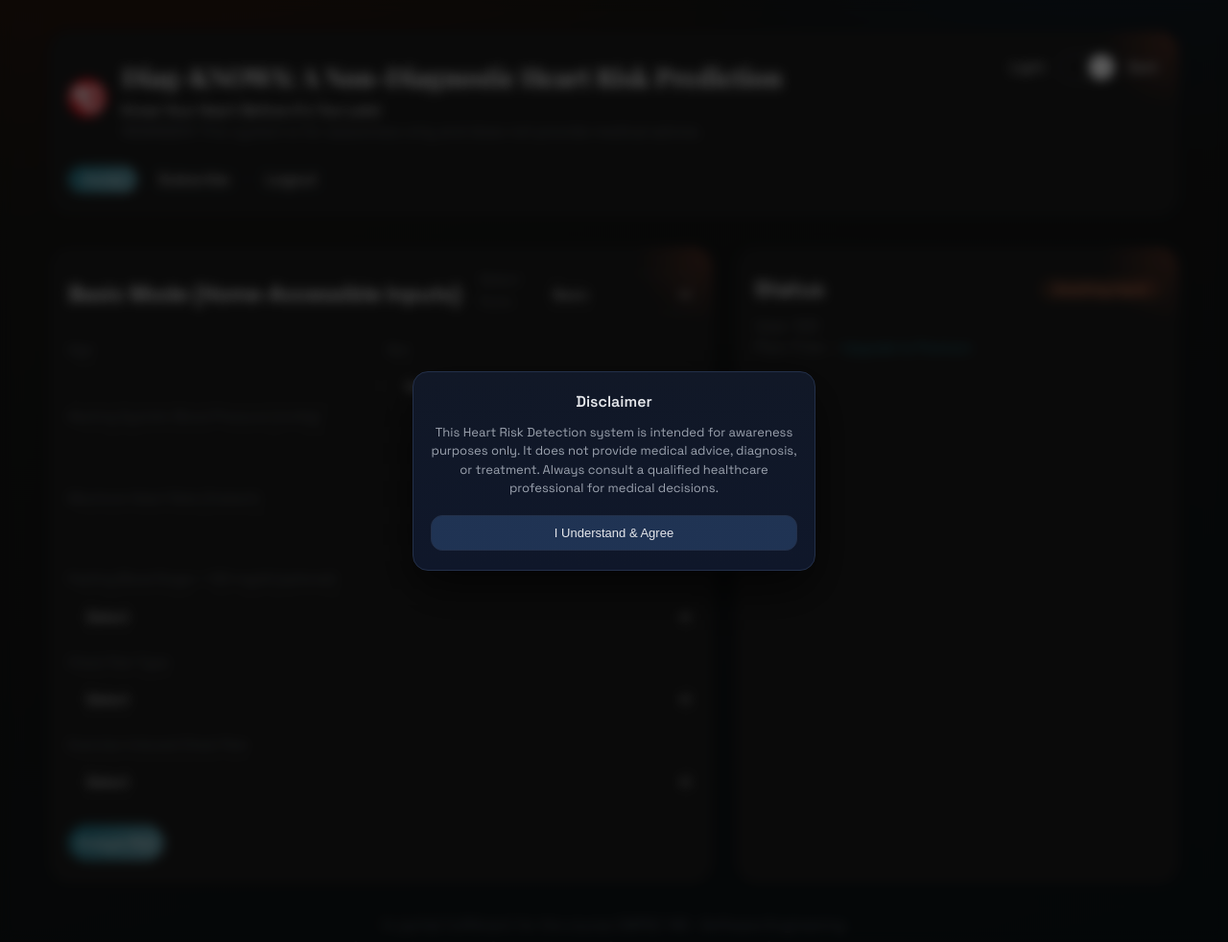
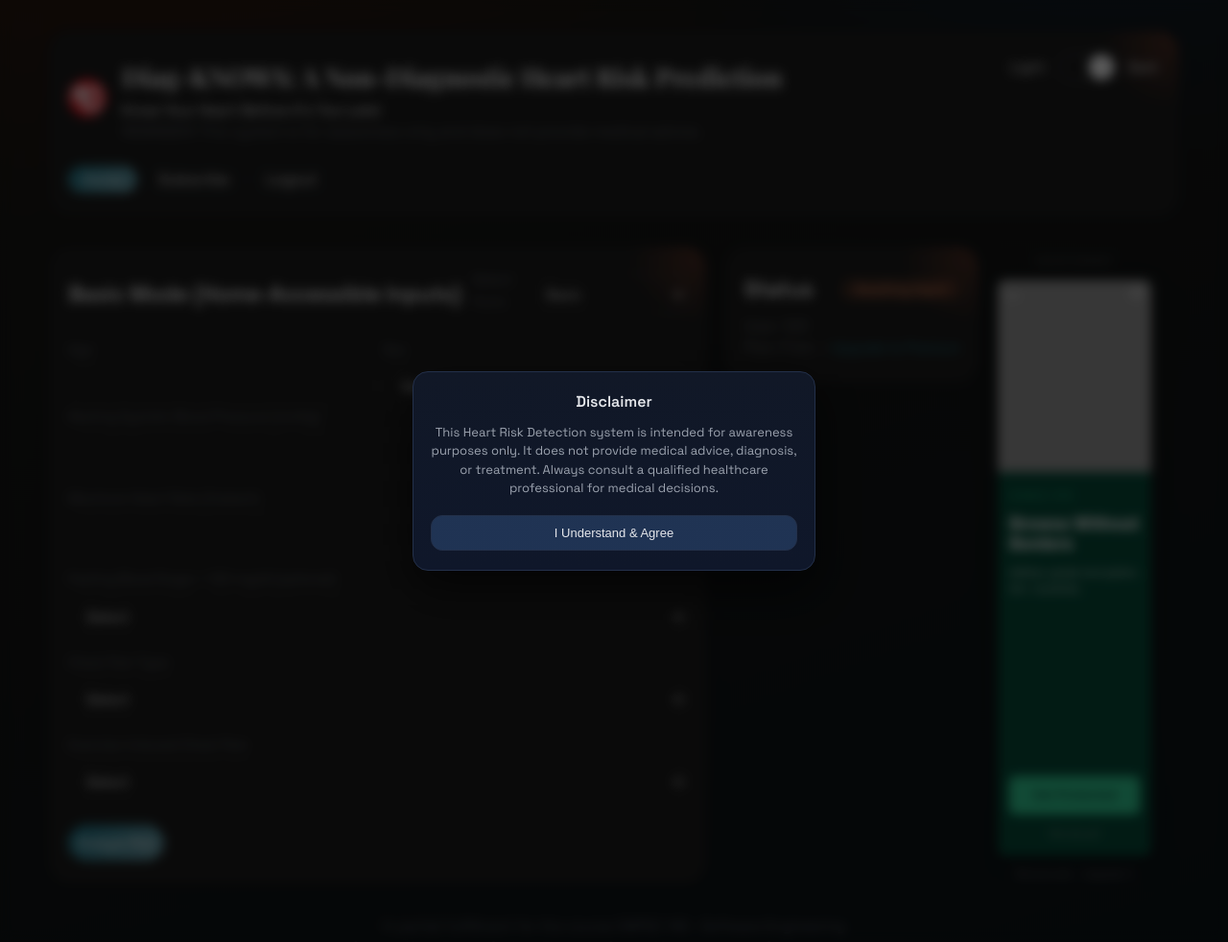
Before and after one commit to Kozaki09/softeng-lobcorp, a Flask app: page / in a window 1280 px wide. Shown: the whole page at 96% size. Run offline with Flask 3, Linux system fonts and the light colour scheme; a user stored in the database is signed in; data comes from the database, SQL or seed files in the repository; grey boxes are pictures that could not be loaded.

Commit message:
feat(api, main.py, static/css/ad.css, static/scripts/mock_ad.js, templates/index.html): add ad system with endpoints, register new blueprint, and conditionally include assets based on user plan.

```diff
--- /dev/null
+++ b/api/ads.py
@@ -0,0 +1,89 @@
+import random
+from flask import Blueprint, jsonify
+
+ads_bp = Blueprint("ads", __name__)
+
+# Mock ad pool — skyscraper format (160x600)
+AD_POOL = [
+    {
+        "id": "ad_001",
+        "advertiser": "CloudVault Pro",
+        "headline": "Store Everything. Pay Nothing.",
+        "body": "10GB free cloud storage. No credit card required.",
+        "cta": "Start Free",
+        "bg_color": "#0f172a",
+        "accent_color": "#38bdf8",
+        "image_url": "https://picsum.photos/seed/cloudvault/160/200",
+        "click_url": "#",
+    },
+    {
+        "id": "ad_002",
+        "advertiser": "SkillForge",
+        "headline": "Learn to Code in 30 Days",
+        "body": "Bite-sized lessons trusted by 2M+ developers.",
+        "cta": "Try for Free",
+        "bg_color": "#1a1a2e",
+        "accent_color": "#e94560",
+        "image_url": "https://picsum.photos/seed/skillforge/160/200",
+        "click_url": "#",
+    },
+    {
+        "id": "ad_003",
+        "advertiser": "Nomad VPN",
+        "headline": "Browse Without Borders",
+        "body": "Military-grade encryption. 90+ countries.",
+        "cta": "Get Protected",
+        "bg_color": "#064e3b",
+        "accent_color": "#34d399",
+        "image_url": "https://picsum.photos/seed/nomadvpn/160/200",
+        "click_url": "#",
+    },
+    {
+        "id": "ad_004",
+        "advertiser": "Taskly",
+        "headline": "Your Team. In Sync.",
+        "body": "Project management that actually makes sense.",
+        "cta": "See How",
+        "bg_color": "#1e1b4b",
+        "accent_color": "#a78bfa",
+        "image_url": "https://picsum.photos/seed/taskly/160/200",
+        "click_url": "#",
+    },
+    {
+        "id": "ad_005",
+        "advertiser": "PulseAnalytics",
+        "headline": "Know Your Users",
+        "body": "Real-time dashboards. Zero config. Cancel anytime.",
+        "cta": "View Demo",
+        "bg_color": "#431407",
+        "accent_color": "#fb923c",
+        "image_url": "https://picsum.photos/seed/pulseanalytics/160/200",
+        "click_url": "#",
+    },
+]
+
+
+@ads_bp.route("/api/ads/skyscraper", methods=["GET"])
+def get_skyscraper_ad():
+    """Returns a random skyscraper ad (160x600)."""
+    ad = random.choice(AD_POOL)
+    return jsonify({
+        "format": "skyscraper",
+        "width": 160,
+        "height": 600,
+        "ad": ad,
+    })
+
+
+@ads_bp.route("/api/ads/skyscraper/<ad_id>", methods=["GET"])
+def get_specific_ad(ad_id):
+    """Returns a specific ad by ID (useful for testing)."""
+    ad = next((a for a in AD_POOL if a["id"] == ad_id), None)
+    if not ad:
+        return jsonify({"error": "Ad not found"}), 404
+    return jsonify({
+        "format": "skyscraper",
+        "width": 160,
+        "height": 600,
+        "ad": ad,
+    })
--- a/main.py
+++ b/main.py
@@ -4,6 +4,7 @@ from db import init_db, get_active_subscription, activate_subscription
 from auth import login_required, register_auth_routes
 from models.predict import predict_risk
 from api.payment import register_payment_routes, get_price
+from api.ads import ads_bp
 from app_config import SECRET_KEY, DEBUG, JSON_SORT_KEYS
 
 # Initialize Flask app
@@ -20,6 +21,7 @@ init_db()
 # Register routes
 register_auth_routes(app)
 register_payment_routes(app)
+app.register_blueprint(ads_bp)
 
 # Routes
 @app.route("/")
--- /dev/null
+++ b/static/css/ad.css
@@ -0,0 +1,41 @@
+.home-content {
+  display: flex;
+  align-items: flex-start;
+  gap: 20px;
+}
+
+.ad-column {
+  flex-shrink: 0;
+  display: flex;
+  flex-direction: column;
+  align-items: center;
+  gap: 8px;
+  padding-top: 4px;
+}
+
+.ad-column-label {
+  font-size: 9px;
+  letter-spacing: 0.1em;
+  text-transform: uppercase;
+  opacity: 0.35;
+}
+
+.ad-upgrade-hint {
+  font-size: 10px;
+  opacity: 0.4;
+  text-decoration: none;
+  color: inherit;
+  text-align: center;
+  transition: opacity 0.2s;
+}
+
+.ad-upgrade-hint:hover {
+  opacity: 0.75;
+}
+
+/* Hide ad column on narrow screens */
+@media (max-width: 900px) {
+  .ad-column {
+    display: none;
+  }
+}
--- /dev/null
+++ b/static/scripts/mock_ad.js
@@ -0,0 +1,212 @@
+/**
+ * MockAd — Skyscraper (160×600)
+ * Drop a <div class="mock-ad-skyscraper"></div> anywhere on the page,
+ * then call MockAd.init(). The component fetches from your Flask endpoint
+ * and renders a styled ad with a dismiss + "Why this ad?" label.
+ *
+ * Usage:
+ *   <div class="mock-ad-skyscraper"></div>
+ *   <script src="mock_ad.js"></script>
+ *   <script>MockAd.init();</script>
+ *
+ * Config (optional, pass to MockAd.init):
+ *   MockAd.init({ endpoint: "/api/ads/skyscraper", refreshMs: 0 });
+ *   refreshMs: auto-refresh interval in ms (0 = no refresh)
+ */
+
+const MockAd = (() => {
+  const DEFAULTS = {
+    endpoint: "/api/ads/skyscraper",
+    refreshMs: 0,
+  };
+
+  const CSS = `
+    .mock-ad-skyscraper {
+      width: 160px;
+      height: 600px;
+      position: relative;
+      font-family: -apple-system, BlinkMacSystemFont, 'Segoe UI', sans-serif;
+      flex-shrink: 0;
+    }
+    .mad-shell {
+      width: 160px;
+      height: 600px;
+      border-radius: 8px;
+      overflow: hidden;
+      display: flex;
+      flex-direction: column;
+      position: relative;
+      box-shadow: 0 4px 24px rgba(0,0,0,0.18);
+    }
+    .mad-label {
+      position: absolute;
+      top: 6px;
+      left: 8px;
+      font-size: 9px;
+      font-weight: 700;
+      letter-spacing: 0.08em;
+      text-transform: uppercase;
+      opacity: 0.5;
+      color: #fff;
+      z-index: 2;
+    }
+    .mad-dismiss {
+      position: absolute;
+      top: 4px;
+      right: 6px;
+      background: rgba(255,255,255,0.15);
+      border: none;
+      color: #fff;
+      font-size: 11px;
+      line-height: 1;
+      width: 18px;
+      height: 18px;
+      border-radius: 50%;
+      cursor: pointer;
+      display: flex;
+      align-items: center;
+      justify-content: center;
+      z-index: 3;
+      transition: background 0.2s;
+    }
+    .mad-dismiss:hover { background: rgba(255,255,255,0.3); }
+    .mad-image {
+      width: 160px;
+      height: 200px;
+      object-fit: cover;
+      display: block;
+      flex-shrink: 0;
+    }
+    .mad-body {
+      flex: 1;
+      padding: 14px 12px 12px;
+      display: flex;
+      flex-direction: column;
+      justify-content: space-between;
+    }
+    .mad-advertiser {
+      font-size: 9px;
+      font-weight: 700;
+      letter-spacing: 0.12em;
+      text-transform: uppercase;
+      opacity: 0.6;
+      margin-bottom: 8px;
+    }
+    .mad-headline {
+      font-size: 17px;
+      font-weight: 800;
+      line-height: 1.25;
+      margin-bottom: 10px;
+    }
+    .mad-copy {
+      font-size: 11px;
+      line-height: 1.55;
+      opacity: 0.75;
+      flex: 1;
+    }
+    .mad-cta {
+      display: block;
+      margin-top: 16px;
+      padding: 9px 0;
+      border-radius: 6px;
+      font-size: 12px;
+      font-weight: 700;
+      letter-spacing: 0.04em;
+      text-align: center;
+      text-decoration: none;
+      transition: opacity 0.2s, transform 0.15s;
+      cursor: pointer;
+    }
+    .mad-cta:hover { opacity: 0.88; transform: translateY(-1px); }
+    .mad-why {
+      font-size: 9px;
+      text-align: center;
+      opacity: 0.35;
+      margin-top: 8px;
+      cursor: pointer;
+      text-decoration: underline;
+    }
+    .mad-why:hover { opacity: 0.6; }
+    .mad-loading {
+      width: 160px;
+      height: 600px;
+      background: #1a1a1a;
+      border-radius: 8px;
+      display: flex;
+      align-items: center;
+      justify-content: center;
+      color: #555;
+      font-size: 11px;
+    }
+  `;
+
+  function injectStyles() {
+    if (document.getElementById("mock-ad-styles")) return;
+    const style = document.createElement("style");
+    style.id = "mock-ad-styles";
+    style.textContent = CSS;
+    document.head.appendChild(style);
+  }
+
+  function renderAd(container, data) {
+    const { ad, width, height } = data;
+    container.innerHTML = `
+      <div class="mad-shell" style="background:${ad.bg_color}; color:#fff;">
+        <span class="mad-label">Ad</span>
+        <button class="mad-dismiss" title="Close ad">✕</button>
+        <img class="mad-image" src="${ad.image_url}" alt="${ad.advertiser}" loading="lazy" />
+        <div class="mad-body">
+          <div>
+            <div class="mad-advertiser" style="color:${ad.accent_color}">${ad.advertiser}</div>
+            <div class="mad-headline">${ad.headline}</div>
+            <div class="mad-copy">${ad.body}</div>
+          </div>
+          <div>
+            <a class="mad-cta" href="${ad.click_url}"
+               style="background:${ad.accent_color}; color:${ad.bg_color}">
+              ${ad.cta}
+            </a>
+            <div class="mad-why">Why this ad?</div>
+          </div>
+        </div>
+      </div>
+    `;
+
+    // Dismiss
+    container.querySelector(".mad-dismiss").addEventListener("click", () => {
+      container.style.display = "none";
+    });
+
+    // "Why this ad?" — just a tooltip/alert for the mockup
+    container.querySelector(".mad-why").addEventListener("click", () => {
+      alert("This is a simulated ad shown to free-tier users.\n\nUpgrade to remove ads.");
+    });
+  }
+
+  async function fetchAndRender(container, endpoint) {
+    try {
+      const res = await fetch(endpoint);
+      if (!res.ok) throw new Error("Non-200 response");
+      const data = await res.json();
+      renderAd(container, data);
+    } catch (err) {
+      container.innerHTML = `<div class="mad-loading">Ad unavailable</div>`;
+      console.warn("[MockAd] Failed to load ad:", err);
+    }
+  }
+
+  function init(options = {}) {
+    const config = { ...DEFAULTS, ...options };
+    injectStyles();
+
+    const containers = document.querySelectorAll(".mock-ad-skyscraper");
+    containers.forEach((el) => {
+      fetchAndRender(el, config.endpoint);
+      if (config.refreshMs > 0) {
+        setInterval(() => fetchAndRender(el, config.endpoint), config.refreshMs);
+      }
+    });
+  }
+
+  return { init };
+})();
--- a/templates/index.html
+++ b/templates/index.html
@@ -8,6 +8,10 @@
     <link rel="stylesheet" href="{{ url_for('static', filename='css/style.css') }}">
     <script src="{{ url_for('static', filename='scripts/loadComponents.js') }}" defer></script>
     <script src="{{ url_for('static', filename='scripts/script.js') }}" defer></script>
+    {% if plan != "premium" %}
+    <link rel="stylesheet" href="{{ url_for('static', filename='css/ad.css') }}">
+    <script src="{{ url_for('static', filename='scripts/mock_ad.js') }}" defer></script>
+    {% endif %}
 </head>
   <body>
     <div class="container flex direction-column">
@@ -204,8 +208,18 @@
                 <div id="errorMsg" style="display:none;color:#c0392b;font-size:0.88rem;margin-top:12px;"></div>
               </div>
             </div>
-          </section>
-        </main>
+
+            {% if plan != "premium" %}
+            <div class="ad-column">
+              <span class="ad-column-label">Advertisement</span>
+              <div class="mock-ad-skyscraper"></div>
+              <a href="/subscribe" class="ad-upgrade-hint">Remove ads — Upgrade ✦</a>
+            </div>
+            {% endif %}
+
+          </div>{# end .home-content #}
+        </section>
+      </main>
 
       <!-- Footer Component -->
       <div id="footer">{% include "components/footer.html" %}</div>
@@ -288,5 +302,15 @@
   </div>
 </div>
 
+{% if plan != "premium" %}
+<script>
+  document.addEventListener("DOMContentLoaded", () => {
+    if (typeof MockAd !== "undefined") {
+      MockAd.init({ endpoint: "/api/ads/skyscraper" });
+    }
+  });
+</script>
+{% endif %}
+
   </body>
 </html>
```
